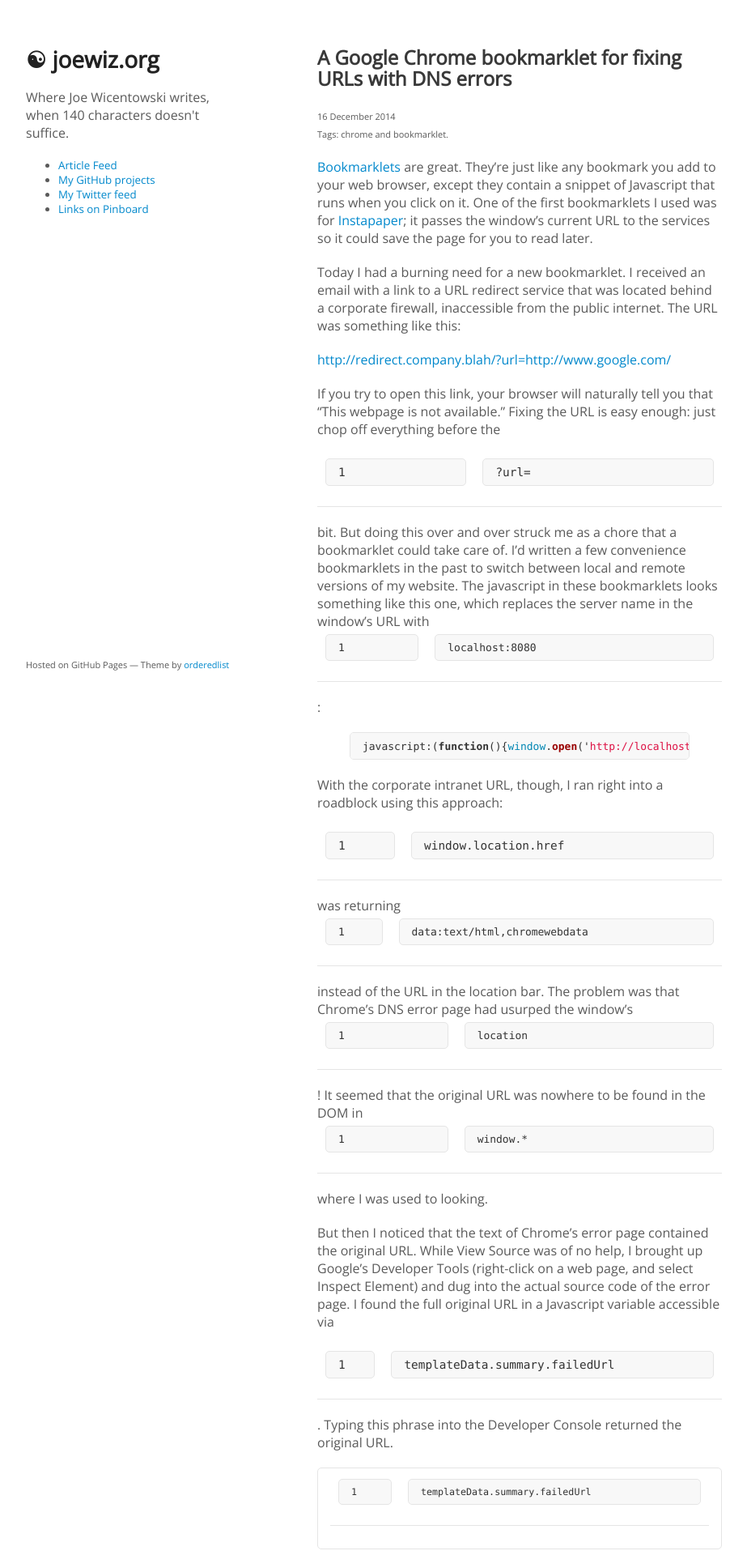
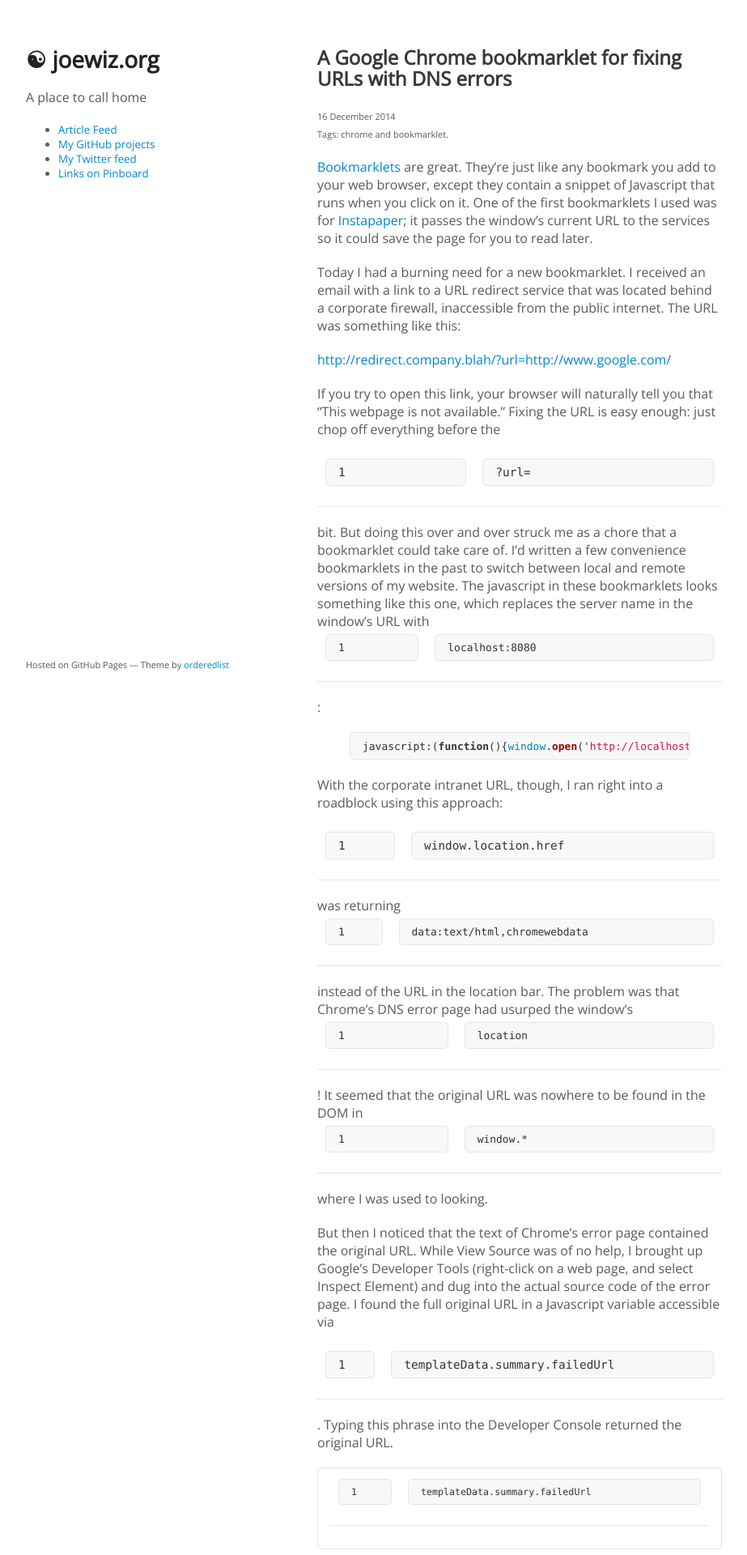
Before and after one commit to joewiz/joewiz.github.io, a Jekyll site: the page built from index.md, in a window 1280 px wide. Shown: the top 1920 px of the page at 81% size, without its empty margins (178-1101 px from the left). Built offline with Jekyll 4.4.1, drawn with Linux system fonts in a browser that asks for light colours.

Commit message:
I like the old site description I used on posterous

```diff
--- a/_config.yml
+++ b/_config.yml
@@ -16,7 +16,7 @@ domain:      joewiz.org
 title:       joewiz.org
 author:      Joe Wicentowski
 email:       joewiz@gmail.com
-description: Where Joe Wicentowski writes, when 140 characters doesn't suffice.
+description: A place to call home
 
 google_analytics:
   account:   UA-582491-4
```
